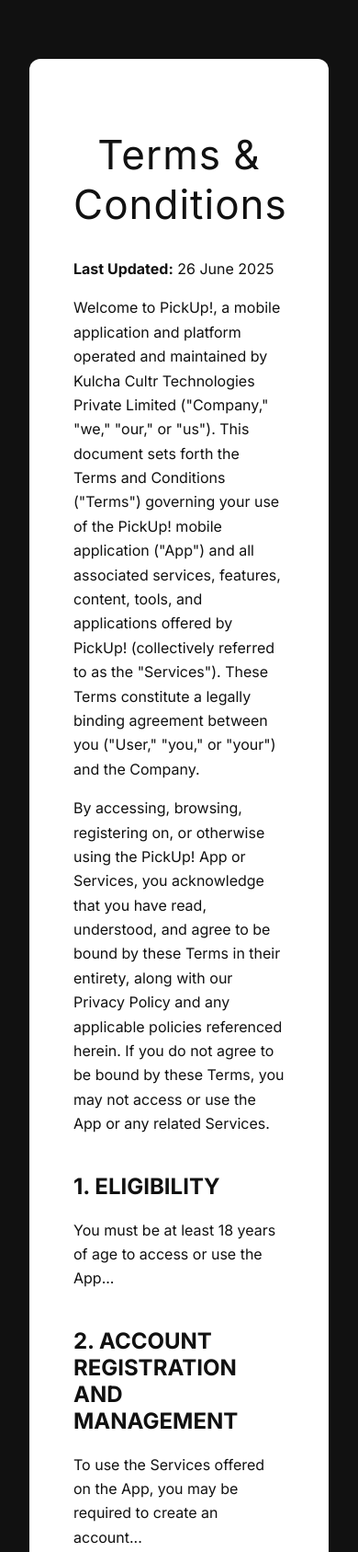
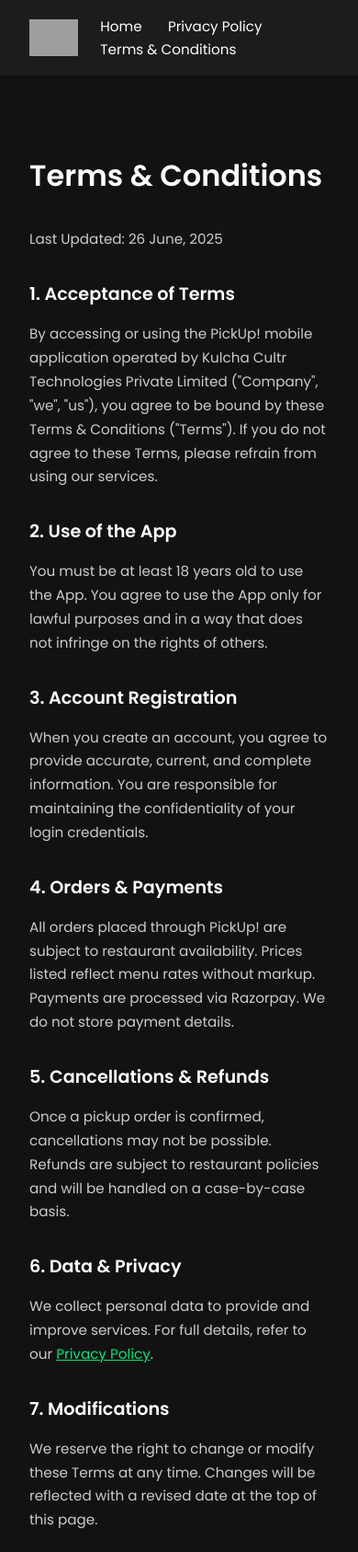
Before and after one commit to pickupwastaken/pickupwastaken.github.io, a plain HTML site: page terms.html in a window 390 px wide. Shown: the top 1687 px of the page at 92% size. Drawn offline with Linux system fonts and the light colour scheme; grey boxes are pictures that could not be loaded.

Commit message:
Update terms.html

```diff
--- a/terms.html
+++ b/terms.html
@@ -1,97 +1,120 @@
 <!DOCTYPE html>
 <html lang="en">
 <head>
-  <meta charset="UTF-8">
-  <meta name="viewport" content="width=device-width, initial-scale=1.0">
-  <title>Terms & Conditions | PickUp!</title>
-  <link href="https://fonts.googleapis.com/css2?family=Inter:wght@400;700&display=swap" rel="stylesheet">
+  <meta charset="UTF-8" />
+  <meta name="viewport" content="width=device-width, initial-scale=1.0" />
+  <title>Terms & Conditions - PickUp!</title>
+  <link href="https://fonts.googleapis.com/css2?family=Poppins:wght@400;600&display=swap" rel="stylesheet">
   <style>
     body {
-      font-family: 'Inter', sans-serif;
-      background-color: #111;
-      color: #111;
       margin: 0;
+      font-family: 'Poppins', sans-serif;
+      background-color: #121212;
+      color: white;
+    }
+
+    header {
+      background-color: #1c1c1c;
+      display: flex;
+      justify-content: space-between;
+      align-items: center;
+      padding: 1rem 2rem;
+    }
+
+    .logo {
+      height: 40px;
+    }
+
+    nav a {
+      margin-left: 1.5rem;
+      color: white;
+      text-decoration: none;
+      font-size: 0.95rem;
+    }
+
+    nav a:hover {
+      text-decoration: underline;
+    }
+
+    .content {
+      padding: 4rem 2rem;
+      max-width: 900px;
+      margin: 0 auto;
+    }
+
+    .content h1 {
+      font-size: 2rem;
+      margin-bottom: 2rem;
+    }
+
+    .content h2 {
+      font-size: 1.2rem;
+      margin-top: 2rem;
+      margin-bottom: 1rem;
+    }
+
+    .content p {
+      font-size: 0.95rem;
+      line-height: 1.7;
+      color: #ccc;
+    }
+
+    footer {
+      text-align: center;
       padding: 2rem;
-    }
-    .container {
-      background: #fff;
-      max-width: 960px;
-      margin: 2rem auto;
-      padding: 3rem;
-      border-radius: 12px;
-    }
-    h1 {
-      text-align: center;
-      font-weight: 400;
-      letter-spacing: 1px;
-      font-size: 2.75rem;
-    }
-    h2 {
-      font-weight: 700;
-      margin-top: 2.5rem;
-    }
-    p, li {
-      line-height: 1.65;
-      font-size: 1rem;
-    }
-    ul {
-      padding-left: 1.25rem;
+      background-color: #121212;
+      font-size: 0.8rem;
+      color: #888;
     }
   </style>
 </head>
 <body>
-  <div class="container">
+
+  <header>
+    <img src="https://github.com/pickupwastaken/pickup-assets/blob/main/2.png?raw=true" alt="Pickup Logo" class="logo">
+    <nav>
+      <a href="index.html">Home</a>
+      <a href="privacy.html">Privacy Policy</a>
+      <a href="terms.html">Terms & Conditions</a>
+    </nav>
+  </header>
+
+  <div class="content">
     <h1>Terms & Conditions</h1>
-    <p><strong>Last Updated:</strong> 26 June 2025</p>
+    <p>Last Updated: 26 June, 2025</p>
 
-    <p>Welcome to PickUp!, a mobile application and platform operated and maintained by Kulcha Cultr Technologies Private Limited ("Company," "we," "our," or "us"). This document sets forth the Terms and Conditions ("Terms") governing your use of the PickUp! mobile application ("App") and all associated services, features, content, tools, and applications offered by PickUp! (collectively referred to as the "Services"). These Terms constitute a legally binding agreement between you ("User," "you," or "your") and the Company.</p>
+    <h2>1. Acceptance of Terms</h2>
+    <p>By accessing or using the PickUp! mobile application operated by Kulcha Cultr Technologies Private Limited ("Company", "we", "us"), you agree to be bound by these Terms & Conditions ("Terms"). If you do not agree to these Terms, please refrain from using our services.</p>
 
-    <p>By accessing, browsing, registering on, or otherwise using the PickUp! App or Services, you acknowledge that you have read, understood, and agree to be bound by these Terms in their entirety, along with our Privacy Policy and any applicable policies referenced herein. If you do not agree to be bound by these Terms, you may not access or use the App or any related Services.</p>
+    <h2>2. Use of the App</h2>
+    <p>You must be at least 18 years old to use the App. You agree to use the App only for lawful purposes and in a way that does not infringe on the rights of others.</p>
 
-    <h2>1. ELIGIBILITY</h2>
-    <p>You must be at least 18 years of age to access or use the App...</p>
+    <h2>3. Account Registration</h2>
+    <p>When you create an account, you agree to provide accurate, current, and complete information. You are responsible for maintaining the confidentiality of your login credentials.</p>
 
-    <h2>2. ACCOUNT REGISTRATION AND MANAGEMENT</h2>
-    <p>To use the Services offered on the App, you may be required to create an account...</p>
+    <h2>4. Orders & Payments</h2>
+    <p>All orders placed through PickUp! are subject to restaurant availability. Prices listed reflect menu rates without markup. Payments are processed via Razorpay. We do not store payment details.</p>
 
-    <h2>3. SERVICES PROVIDED BY PICKUP!</h2>
-    <p>PickUp! is a technology platform that allows users to pre-order food from nearby restaurants...</p>
+    <h2>5. Cancellations & Refunds</h2>
+    <p>Once a pickup order is confirmed, cancellations may not be possible. Refunds are subject to restaurant policies and will be handled on a case-by-case basis.</p>
 
-    <h2>4. ORDERING, PAYMENT TERMS, AND REFUND POLICY</h2>
-    <p>Order Placement: Once you have selected a restaurant and customized your order...</p>
+    <h2>6. Data & Privacy</h2>
+    <p>We collect personal data to provide and improve services. For full details, refer to our <a href="privacy.html" style="color:#00e676;">Privacy Policy</a>.</p>
 
-    <h2>5. USER CONDUCT AND ACCEPTABLE USE POLICY</h2>
-    <p>By using the PickUp! App, you agree to comply with all applicable laws...</p>
+    <h2>7. Modifications</h2>
+    <p>We reserve the right to change or modify these Terms at any time. Changes will be reflected with a revised date at the top of this page.</p>
 
-    <h2>6. DATA PRIVACY AND USER INFORMATION</h2>
-    <p>By using the PickUp! App, you agree to the collection, storage, use, and sharing of your personal data...</p>
+    <h2>8. Contact</h2>
+    <p>For questions or disputes regarding these Terms, please contact:<br>
+    Kulcha Cultr Technologies Private Limited<br>
+    #44/A, AGS Layout, Arehalli, Subramanyapura,<br>
+    Bangalore South - 560061, India<br>
+    Email: support@pickupwastaken.com</p>
+  </div>
 
-    <h2>7. RESTAURANT PARTNER RESPONSIBILITIES</h2>
-    <p>Each restaurant partner ("Restaurant") that registers and provides services through the PickUp! platform...</p>
+  <footer>
+    COPYRIGHT ©2025, PICKUPWASTAKEN. ALL RIGHTS RESERVED.
+  </footer>
 
-    <h2>8. INTELLECTUAL PROPERTY AND CONTENT RIGHTS</h2>
-    <p>All content, features, and functionality available through the PickUp! App and Services...</p>
-
-    <h2>9. THIRD-PARTY SERVICES AND LINKS</h2>
-    <p>The App may contain links to or integrations with third-party websites, services, applications...</p>
-
-    <h2>10. DISCLAIMER OF WARRANTIES</h2>
-    <p>The Services and all content and functionality associated with the App are provided on an “as is” and “as available” basis...</p>
-
-    <h2>11. LIMITATION OF LIABILITY</h2>
-    <p>To the maximum extent permitted by applicable law, under no circumstances shall the Company...</p>
-
-    <h2>12. INDEMNIFICATION</h2>
-    <p>You agree to defend, indemnify, and hold harmless the Company, its affiliates, licensors, service providers...</p>
-
-    <h2>13. TERMINATION</h2>
-    <p>These Terms shall remain in effect until terminated by either you or the Company...</p>
-
-    <h2>14. GOVERNING LAW AND JURISDICTION</h2>
-    <p>These Terms and any dispute or claim arising out of or in connection with them shall be governed by...</p>
-
-    <h2>15. GENERAL PROVISIONS</h2>
-    <p>These Terms, along with our Privacy Policy and any additional guidelines, constitute the entire agreement...</p>
-  </div>
 </body>
 </html>
```
